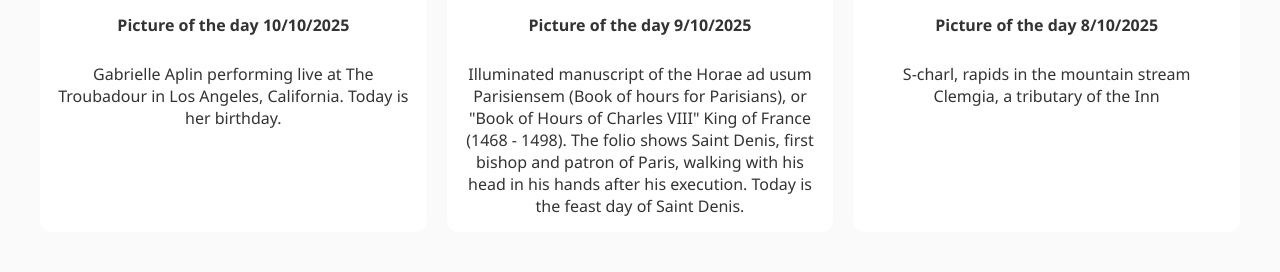
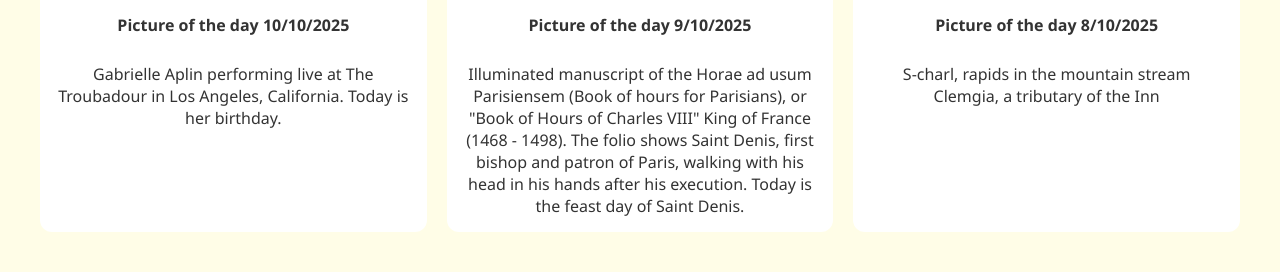
Before and after one commit to joannadagil/joannadagil.github.io, a PHP site: page /gallery.html in a window 1280 px wide. Shown: the part 979-1251 px from the top of the page. Run offline with PHP 8.4, Linux system fonts and the light colour scheme.

Commit message:
full css

```diff
--- a/form.css
+++ b/form.css
@@ -1,6 +1,6 @@
 body {
   font-family: 'Segoe UI', Tahoma, Geneva, Verdana, sans-serif;
-  background: #f1f8e9;
+  background: #fffde7;
   margin: 0;
   padding: 40px;
   display: flex;
--- a/gallery.css
+++ b/gallery.css
@@ -1,6 +1,6 @@
 body {
   font-family: 'Segoe UI', Tahoma, Geneva, Verdana, sans-serif;
-  background-color: #fafafa;
+  background-color: #fffde7;
   color: #333;
   margin: 0;
   padding: 20px;
--- a/index.css
+++ b/index.css
@@ -1,6 +1,6 @@
 body {
   font-family: 'Segoe UI', Tahoma, Geneva, Verdana, sans-serif;
-  background: #f1f8e9;
+  background: #fffde7;
   margin: 0;
   padding: 40px;
   text-align: center;
```
